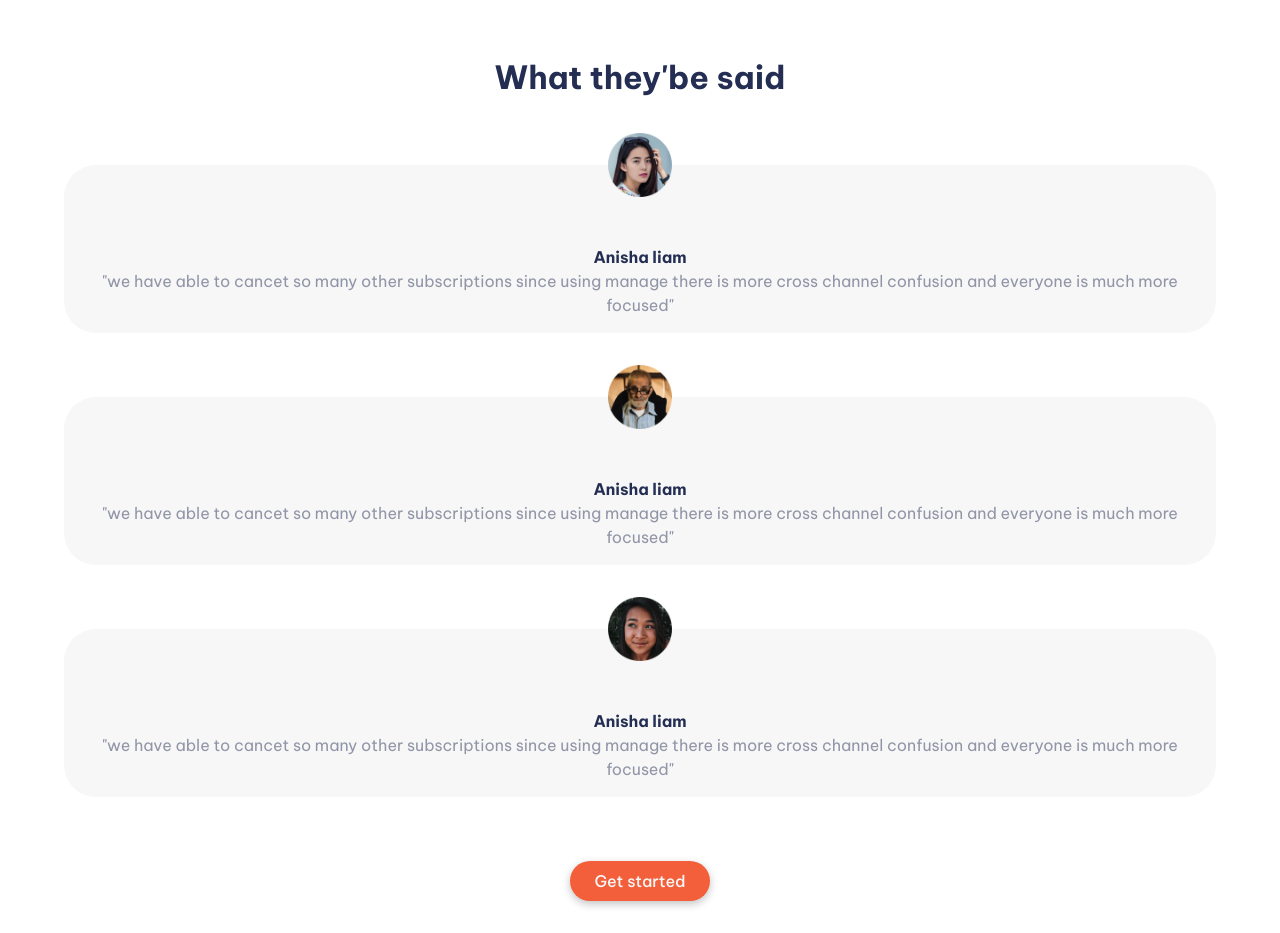
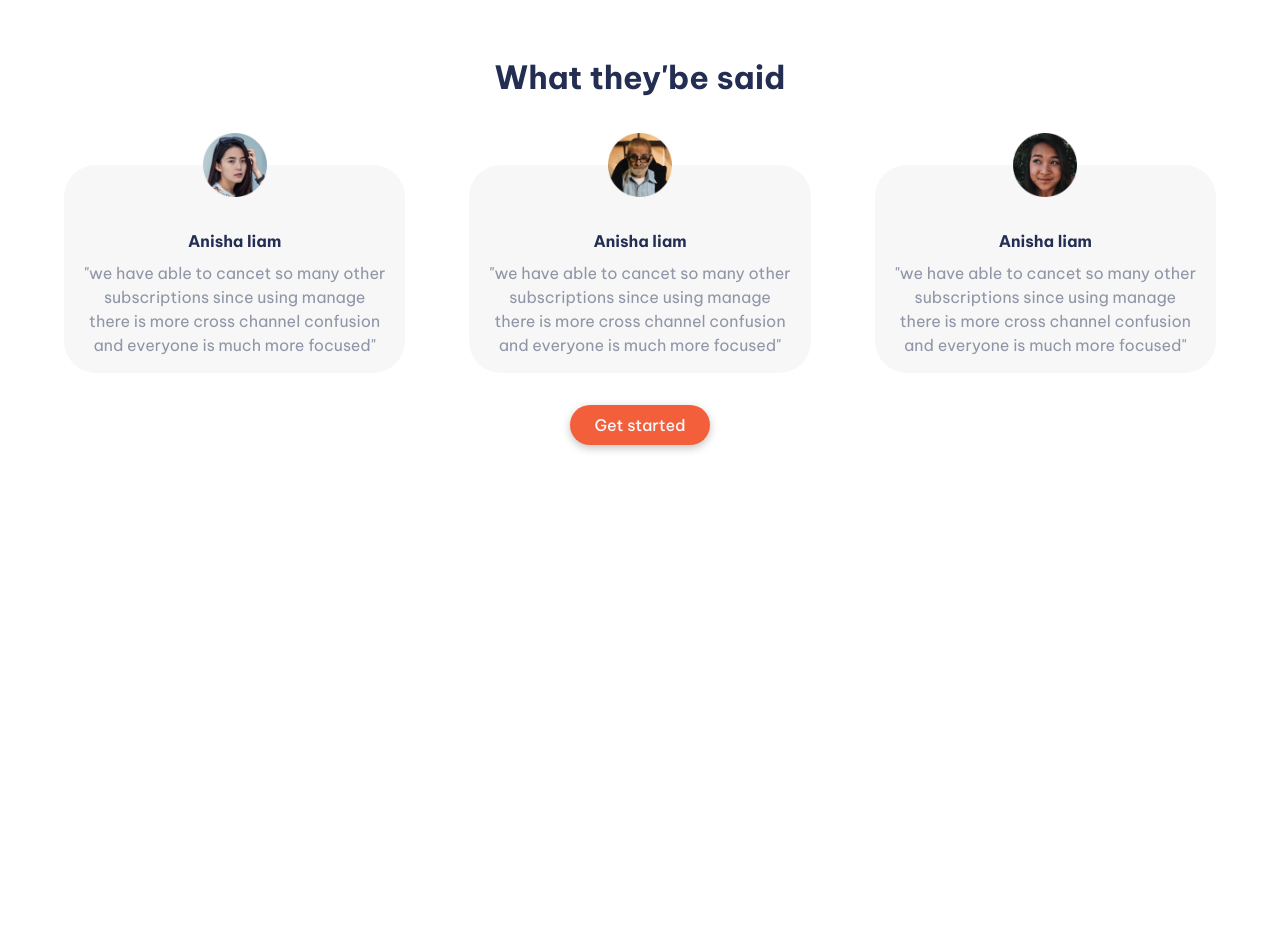
Before and after one commit to Zakaria-Bnh/Manage-landing-page, a website: page index.html in a window 1280 px wide. Shown: the part 1200-2133 px from the top of the page. After the commit the page ends 1677 px from the top, so only its background shows below. Drawn offline with Linux system fonts and the light colour scheme.

Commit message:
slight changes

```diff
--- a/styles/styles.css
+++ b/styles/styles.css
@@ -403,23 +403,27 @@ body p {
   flex-wrap: wrap;
   align-items: center;
   gap: 4rem;
-  margin: 4rem;
+  margin: 4rem 4rem 2rem;
 }
 .slide-item {
   min-width: 100%;
-  padding: 1rem 1.25rem;
+  padding: 0 1.25rem 1rem;
   border-radius: 2rem;
   background-color: var(--Vary-Light-Gray);
 }
 .slide-item .image-slide {
   width: 4rem;
   margin-inline: auto;
-  transform: translateY(-3rem);
+  transform: translateY(-2rem);
+}
+.slide-item h4 {
+  margin-bottom: .5rem;
 }
 @media (min-width: 769px) {
   .slide-item {
-    /* flex: 1; */
+    flex: 1;
     flex-direction: row;
-    min-width: 400px;
+    min-width: 300px;
+    max-width: 500px;
   }
 }
```
